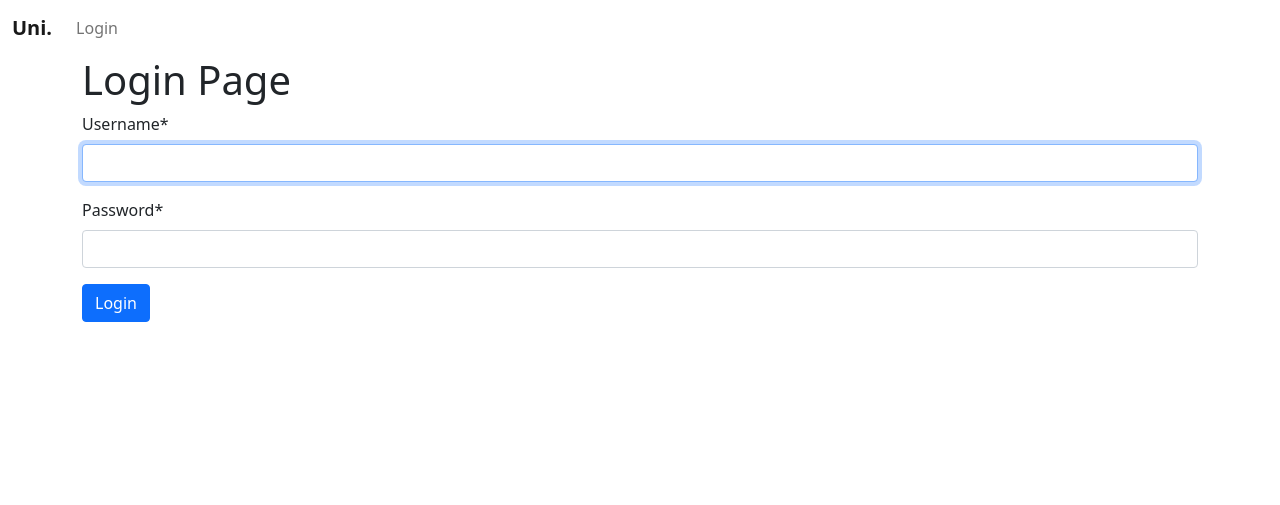
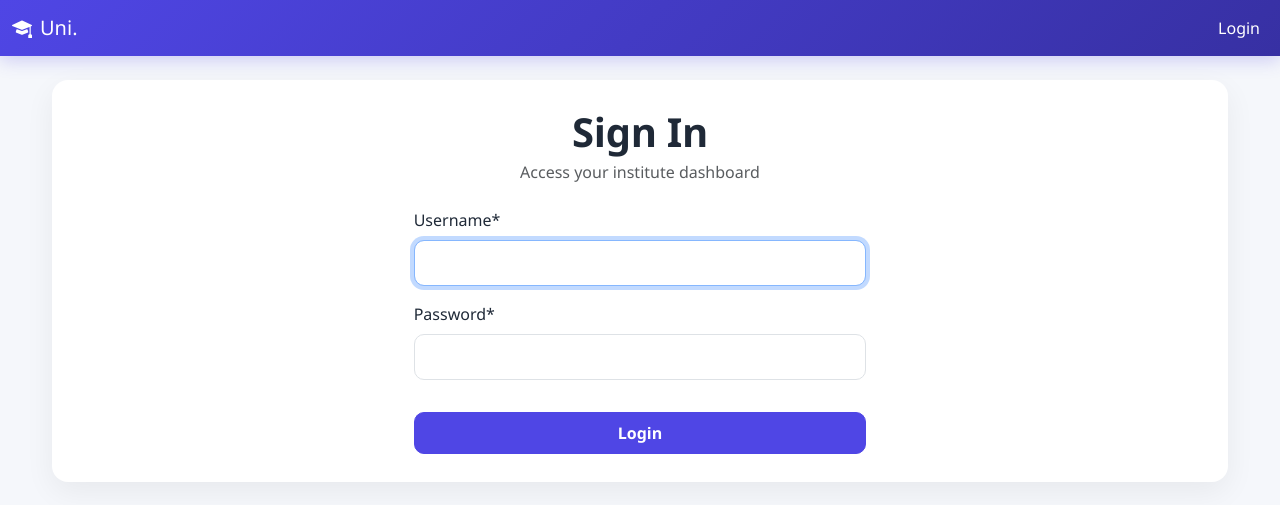
Before and after one commit to Shuvo1910/Institute_management, a Django app: page / in a window 1280 px wide. Shown: the top 505 px of the page. Run offline with Django 5.2, Linux system fonts and the light colour scheme; some libraries are stand-ins or nearby versions.

Commit message:
UI design upgrade

```diff
--- a/institure_management/course/templates/assign-teacher-list.html
+++ b/institure_management/course/templates/assign-teacher-list.html
@@ -7,7 +7,7 @@
 
 {% block body %}
     <h1>Assigned Teacher List</h1>
-    <table class="table table-success table-striped">
+    <div class="table-responsive"><table class="table table-hover align-middle">
         <thead>
             <tr>
                 <th>SL</th>
@@ -39,7 +39,7 @@
             {% endfor %}
 
         </tbody>
-    </table>
+    </table></div>
 
     {% if request.user.user_type == 'Admin' %}
         <a href="{% url 'assign_new_teacher' %}" class="btn btn-success">Assign New Teacher</a>
--- a/institure_management/course/templates/course-enroll-list.html
+++ b/institure_management/course/templates/course-enroll-list.html
@@ -7,7 +7,7 @@
 
 {% block body %}
     <h1>Course Enrollment List</h1>
-    <table class="table table-success table-striped">
+    <div class="table-responsive"><table class="table table-hover align-middle">
         <thead>
             <tr>
                 <th>SL</th>
@@ -43,7 +43,7 @@
             {% endfor %}
 
         </tbody>
-    </table>
+    </table></div>
 
     {% if request.user.user_type == 'Admin' %}
         <a href="{% url 'enroll_new_student' %}" class="btn btn-success">Enroll New Student</a>
--- a/institure_management/course/templates/course_category.html
+++ b/institure_management/course/templates/course_category.html
@@ -7,7 +7,7 @@
 
 {% block body %}
     <h1>Course Category</h1>
-    <table class="table table-success table-striped">
+    <div class="table-responsive"><table class="table table-hover align-middle">
         <thead>
             <tr>
                 <th>SL</th>
@@ -30,6 +30,6 @@
             {% endfor %}
 
         </tbody>
-    </table>
+    </table></div>
 <a href="{% url 'add_category' %}" class="btn btn-success">Add Course Category</a>
 {% endblock body %}
--- a/institure_management/course/templates/course_list.html
+++ b/institure_management/course/templates/course_list.html
@@ -7,7 +7,7 @@
 
 {% block body %}
     <h1>Course List</h1>
-    <table class="table table-success table-striped">
+    <div class="table-responsive"><table class="table table-hover align-middle">
         <thead>
             <tr>
                 <th>SL</th>
@@ -41,7 +41,7 @@
             {% endfor %}
 
         </tbody>
-    </table>
+    </table></div>
 
 {% if request.user.user_type == 'Admin' %}
     <a href="{% url 'add_course' %}" class="btn btn-success">Add Course</a>
--- a/institure_management/students/templates/students-list.html
+++ b/institure_management/students/templates/students-list.html
@@ -7,7 +7,7 @@
 
 {% block body %}
     <h1>Students List</h1>
-    <table class="table table-success table-striped">
+    <div class="table-responsive"><table class="table table-hover align-middle">
         <thead>
             <tr>
                 <th>SL</th>
@@ -36,6 +36,6 @@
             {% endfor %}
 
         </tbody>
-    </table>
+    </table></div>
 <a href="{% url 'add_students' %}" class="btn btn-success">Add Student</a>
 {% endblock body %}
--- a/institure_management/teachers/templates/teachers-list.html
+++ b/institure_management/teachers/templates/teachers-list.html
@@ -7,7 +7,7 @@
 
 {% block body %}
     <h1>Teachers List</h1>
-    <table class="table table-success table-striped">
+    <div class="table-responsive"><table class="table table-hover align-middle">
         <thead>
             <tr>
                 <th>SL</th>
@@ -36,6 +36,6 @@
             {% endfor %}
 
         </tbody>
-    </table>
+    </table></div>
 <a href="{% url 'add_teachers' %}" class="btn btn-success">Add Teacher</a>
 {% endblock body %}
--- a/institure_management/user_auth/templates/login.html
+++ b/institure_management/user_auth/templates/login.html
@@ -1,16 +1,18 @@
 {% extends 'master/base.html' %}
 {% load crispy_forms_tags %}
-
-{% block title %}
-    Login Page
-{% endblock title %}
-
+{% block title %}Login{% endblock %}
 {% block body %}
-    <h1>Login Page</h1>
-
-    <form method="POST">
+  <div class="row justify-content-center">
+    <div class="col-md-5">
+      <div class="text-center mb-4">
+        <h1 class="mb-1">Sign In</h1>
+        <p class="text-muted">Access your institute dashboard</p>
+      </div>
+      <form method="POST">
         {% csrf_token %}
-        {{form_data | crispy}}
-        <button type="submit" class="btn btn-primary">Login</button>
-    </form>
-{% endblock body %}
+        {{ form_data|crispy }}
+        <button type="submit" class="btn btn-primary w-100 mt-3">Login</button>
+      </form>
+    </div>
+  </div>
+{% endblock %}
--- a/institure_management/user_auth/templates/master/base.html
+++ b/institure_management/user_auth/templates/master/base.html
@@ -1,25 +1,44 @@
 <!DOCTYPE html>
 <html lang="en">
   <head>
-    <!-- Required meta tags -->
     <meta charset="utf-8" />
     <meta name="viewport" content="width=device-width, initial-scale=1" />
-
-    <!-- Bootstrap CSS -->
-    <link href="https://cdn.jsdelivr.net/npm/bootstrap@5.0.2/dist/css/bootstrap.min.css" rel="stylesheet" integrity="sha384-EVSTQN3/azprG1Anm3QDgpJLIm9Nao0Yz1ztcQTwFspd3yD65VohhpuuCOmLASjC" crossorigin="anonymous" />
-
-<title>
-      Uni. | {% block title %} {% endblock %}
-</title>
-
+    <title>Uni. | {% block title %}{% endblock %}</title>
+    <link href="https://cdn.jsdelivr.net/npm/bootstrap@5.3.3/dist/css/bootstrap.min.css" rel="stylesheet" />
+    <link href="https://cdn.jsdelivr.net/npm/bootstrap-icons@1.11.3/font/bootstrap-icons.css" rel="stylesheet" />
+    <style>
+      :root { --brand:#4f46e5; --brand-dark:#3730a3; --surface:#ffffff; --bg:#f5f7fb; --text:#1f2937; --muted:#6b7280; }
+      body { background:var(--bg); color:var(--text); font-family:'Segoe UI',system-ui,-apple-system,sans-serif; }
+      .navbar { background:linear-gradient(135deg,var(--brand),var(--brand-dark)); box-shadow:0 4px 18px rgba(79,70,229,.25); }
+      .navbar .navbar-brand,.navbar .nav-link { color:#fff !important; font-weight:500; }
+      .navbar .nav-link:hover { color:#c7d2fe !important; }
+      .navbar-toggler { border-color:rgba(255,255,255,.4); }
+      .navbar-toggler-icon { filter:invert(1); }
+      .container { max-width:1200px; }
+      .page-card { background:var(--surface); border-radius:16px; padding:28px; box-shadow:0 10px 30px rgba(0,0,0,.06); }
+      h1,h2,h3 { font-weight:700; letter-spacing:-.3px; }
+      .btn { border-radius:10px; font-weight:600; padding:8px 18px; }
+      .btn-primary { background:var(--brand); border-color:var(--brand); }
+      .btn-primary:hover { background:var(--brand-dark); border-color:var(--brand-dark); }
+      .table { border-radius:12px; overflow:hidden; }
+      .table thead { background:var(--brand); color:#fff; }
+      .table thead th { border:none; font-weight:600; }
+      .table tbody tr:hover { background:#eef2ff; }
+      .form-control,.form-select { border-radius:10px; padding:10px 14px; }
+      .alert { border-radius:12px; }
+      .badge { border-radius:8px; }
+      img { border-radius:8px; }
+      .card { border:none; border-radius:16px; box-shadow:0 10px 30px rgba(0,0,0,.06); }
+    </style>
   </head>
   <body>
     {% include 'master/nav.html' %}
-    <div class="container">
+    <div class="container py-4">
       {% include 'master/messages.html' %}
-
-      {% block body %}
-      {% endblock %}
+      <div class="page-card">
+        {% block body %}{% endblock %}
+      </div>
     </div>
+    <script src="https://cdn.jsdelivr.net/npm/bootstrap@5.3.3/dist/js/bootstrap.bundle.min.js"></script>
   </body>
 </html>
--- a/institure_management/user_auth/templates/master/messages.html
+++ b/institure_management/user_auth/templates/master/messages.html
@@ -1,7 +1,8 @@
 {% if messages %}
-
-{% for messages in messages %}
-    {{messages}}
-{% endfor %}
-
+  {% for message in messages %}
+    <div class="alert alert-{{ message.tags|default:'info' }} alert-dismissible fade show" role="alert">
+      {{ message }}
+      <button type="button" class="btn-close" data-bs-dismiss="alert"></button>
+    </div>
+  {% endfor %}
 {% endif %}
--- a/institure_management/user_auth/templates/master/nav.html
+++ b/institure_management/user_auth/templates/master/nav.html
@@ -1,62 +1,30 @@
-<nav class="navbar navbar-expand-lg navbar-light">
+<nav class="navbar navbar-expand-lg">
   <div class="container-fluid">
-    <a class="navbar-brand"><b>Uni.</b></a>
+    <a class="navbar-brand" href="{% url 'dashboard_view' %}"><i class="bi bi-mortarboard-fill me-2"></i>Uni.</a>
     <button class="navbar-toggler" type="button" data-bs-toggle="collapse" data-bs-target="#navbarNav" aria-controls="navbarNav" aria-expanded="false" aria-label="Toggle navigation"><span class="navbar-toggler-icon"></span></button>
     <div class="collapse navbar-collapse" id="navbarNav">
-      <ul class="navbar-nav">
+      <ul class="navbar-nav ms-auto align-items-lg-center gap-lg-1">
         {% if request.user.is_authenticated %}
-          <li class="nav-item">
-            <a class="nav-link" href="{% url 'dashboard_view' %}">Dashboard</a>
-          </li>
-          <li class="nav-item">
-            <a class="nav-link" href="{% url 'course_list' %}">Courses</a>
-          </li>
-          <!-- Admin menu items -->
+          <li class="nav-item"><a class="nav-link" href="{% url 'dashboard_view' %}"><i class="bi bi-speedometer2 me-1"></i>Dashboard</a></li>
+          <li class="nav-item"><a class="nav-link" href="{% url 'course_list' %}"><i class="bi bi-book me-1"></i>Courses</a></li>
           {% if request.user.user_type == 'Admin' %}
-            <li class="nav-item">
-              <a class="nav-link" href="{% url 'students_list' %}">Student</a>
-            </li>
-            <li class="nav-item">
-              <a class="nav-link" href="{% url 'teachers_list' %}">Teacher</a>
-            </li>
-
-            <li class="nav-item">
-              <a class="nav-link" href="{% url 'course_category' %}">Courses Category</a>
-            </li>
-            <li class="nav-item">
-              <a class="nav-link" href="{% url 'course_enroll_list' %}">Enrolled Student</a>
-            </li>
-            <li class="nav-item">
-              <a class="nav-link" href="{% url 'assign_teacher_list' %}">Assigned Teacher</a>
-            </li>
+            <li class="nav-item"><a class="nav-link" href="{% url 'students_list' %}">Students</a></li>
+            <li class="nav-item"><a class="nav-link" href="{% url 'teachers_list' %}">Teachers</a></li>
+            <li class="nav-item"><a class="nav-link" href="{% url 'course_category' %}">Categories</a></li>
+            <li class="nav-item"><a class="nav-link" href="{% url 'course_enroll_list' %}">Enrolled</a></li>
+            <li class="nav-item"><a class="nav-link" href="{% url 'assign_teacher_list' %}">Assigned</a></li>
           {% endif %}
-
           {% if request.user.user_type == 'Student' %}
-            <li class="nav-item">
-              <a class="nav-link" href="{% url 'course_enroll_list' %}">My Enrolled Courses</a>
-            </li>
-
-            <li class="nav-item">
-              <a class="nav-link" href="{% url 'student_profile_view' %}">My Profile</a>
-            </li>
+            <li class="nav-item"><a class="nav-link" href="{% url 'course_enroll_list' %}">My Courses</a></li>
+            <li class="nav-item"><a class="nav-link" href="{% url 'student_profile_view' %}">Profile</a></li>
           {% endif %}
-
           {% if request.user.user_type == 'Teacher' %}
-            <li class="nav-item">
-              <a class="nav-link" href="{% url 'assign_teacher_list' %}">My Assigned Courses</a>
-            </li>
-            <li class="nav-item">
-              <a class="nav-link" href="{% url 'teacher_profile_view' %}">My Profile</a>
-            </li>
+            <li class="nav-item"><a class="nav-link" href="{% url 'assign_teacher_list' %}">My Courses</a></li>
+            <li class="nav-item"><a class="nav-link" href="{% url 'teacher_profile_view' %}">Profile</a></li>
           {% endif %}
-
-          <li class="nav-item">
-            <a class="nav-link" href="{% url 'logout_view' %}">Logout</a>
-          </li>
+          <li class="nav-item"><a class="nav-link" href="{% url 'logout_view' %}"><i class="bi bi-box-arrow-right me-1"></i>Logout</a></li>
         {% else %}
-          <li class="nav-item">
-            <a class="nav-link" href="{% url 'login_view' %}">Login</a>
-          </li>
+          <li class="nav-item"><a class="nav-link" href="{% url 'login_view' %}">Login</a></li>
         {% endif %}
       </ul>
     </div>
```
Also changed, not shown: institure_management/students/templates/student_profile_view.html (+17 -47 lines), institure_management/teachers/templates/teacher_profile_view.html (+16 -43 lines), institure_management/user_auth/templates/dashboard.html (+6 -7 lines), institure_management/user_auth/templates/master/base-form.html (+13 -10 lines).
